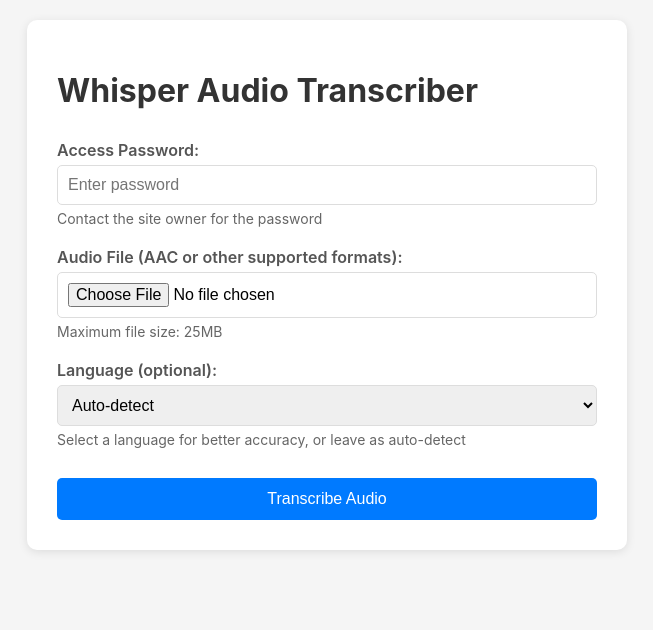
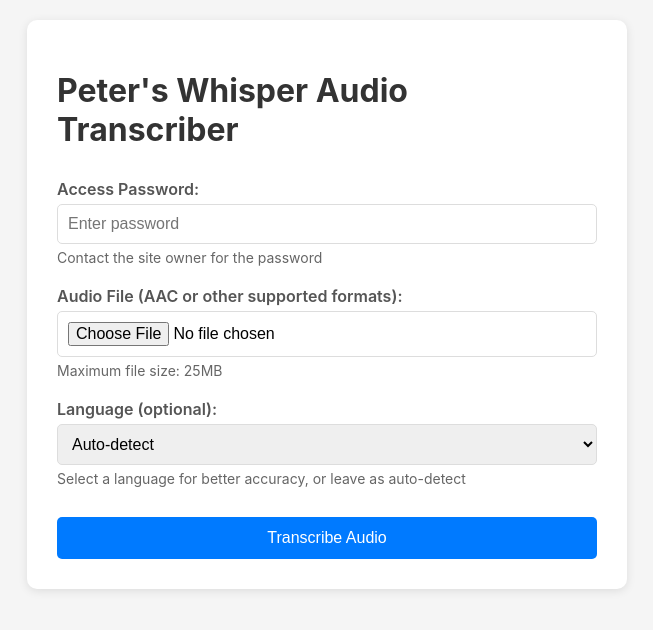
Before and after one commit to citi94/whisper, a website: page index.html in a window 1280 px wide. Shown: the whole page, without its empty margins (313-966 px from the left). Drawn offline with Linux system fonts and the light colour scheme.

Commit message:
Peter's Update

```diff
--- a/index.html
+++ b/index.html
@@ -102,7 +102,7 @@
 </head>
 <body>
     <div class="container">
-        <h1>Whisper Audio Transcriber</h1>
+        <h1>Peter's Whisper Audio Transcriber</h1>
 
         <div class="input-group">
             <label for="accessPassword">Access Password:</label>
```
Also changed, not shown: 2 other files.
